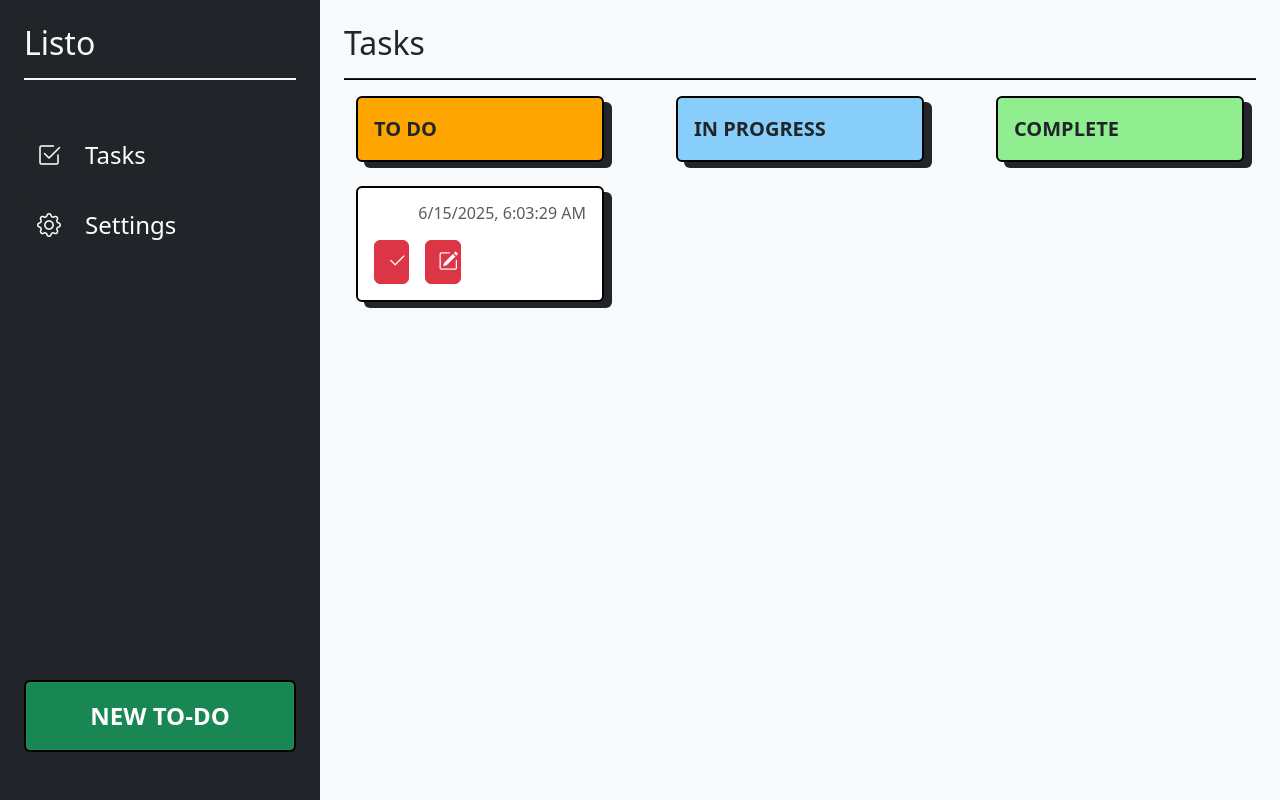
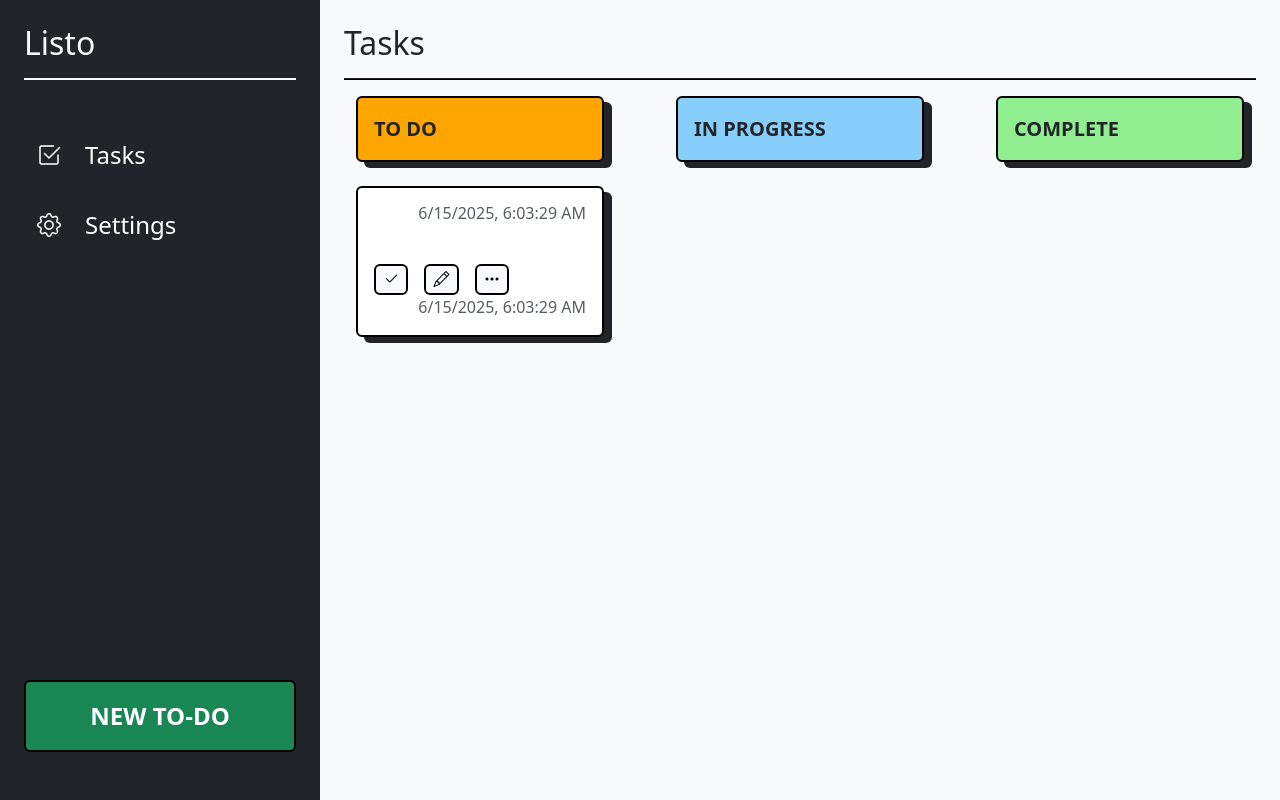
Before and after one commit to rgsyg/listo, a React (Vite) app in the folder frontend/: page / in a window 1280 px wide. Built offline with nearby package versions, Linux system fonts and the light colour scheme; no server answers.

Commit message:
add due date

```diff
--- a/frontend/src/components/MainContent.tsx
+++ b/frontend/src/components/MainContent.tsx
@@ -35,14 +35,42 @@ export default function MainContent() {
                     {new Date(todo.created_at).toLocaleString()}
                   </span>
                 </h5>
-                <p className="card-text fw-normal">{todo.description}</p>
-                <div className="row row-cols-6 gap-3 g-0">
-                  <button className="col btn btn-danger">
-                    <i className="bi bi-check2 fs-5" />
-                  </button>
-                  <button className="col btn btn-danger">
-                    <i className="bi bi-pencil-square fs-5" />
-                  </button>
+                <p className="card-text fw-normal pb-3">{todo.description}</p>
+                <div className="row g-0 align-items-end">
+                  <div className="col d-flex gap-3">
+                    <button
+                      className="btn btn-light border border-2 border-black"
+                      style={{ padding: "0.10rem 0.45rem" }}
+                    >
+                      <i
+                        className="bi bi-check2"
+                        style={{ fontSize: "1rem" }}
+                      />
+                    </button>
+                    <button
+                      className="btn btn-light border border-2 border-black"
+                      style={{ padding: "0.10rem 0.45rem" }}
+                    >
+                      <i
+                        className="bi bi-pencil"
+                        style={{ fontSize: "1rem" }}
+                      />
+                    </button>
+                    <button
+                      className="btn btn-light border border-2 border-black"
+                      style={{ padding: "0.10rem 0.45rem" }}
+                    >
+                      <i
+                        className="bi bi-three-dots"
+                        style={{ fontSize: "1rem" }}
+                      />
+                    </button>
+                  </div>
+                  <div className="col text-end text-muted fw-normal fs-6">
+                    {todo.due_date
+                      ? new Date(todo.due_date).toLocaleString()
+                      : "unset"}
+                  </div>
                 </div>
               </div>
             </div>
--- a/frontend/src/components/NewTodoForm.tsx
+++ b/frontend/src/components/NewTodoForm.tsx
@@ -58,10 +58,10 @@ export default function NewTodoForm() {
               </div>
 
               <div className="mb-3">
-                <label htmlFor="due-date" className="col-form-label me-2">
+                <label htmlFor="due_date" className="col-form-label me-2">
                   Due Date:
                 </label>
-                <input type="date" id="due-date" name="due-date" />
+                <input type="date" id="due_date" name="due_date" />
               </div>
 
               <label className="col-form-label">Priority:</label>
```
